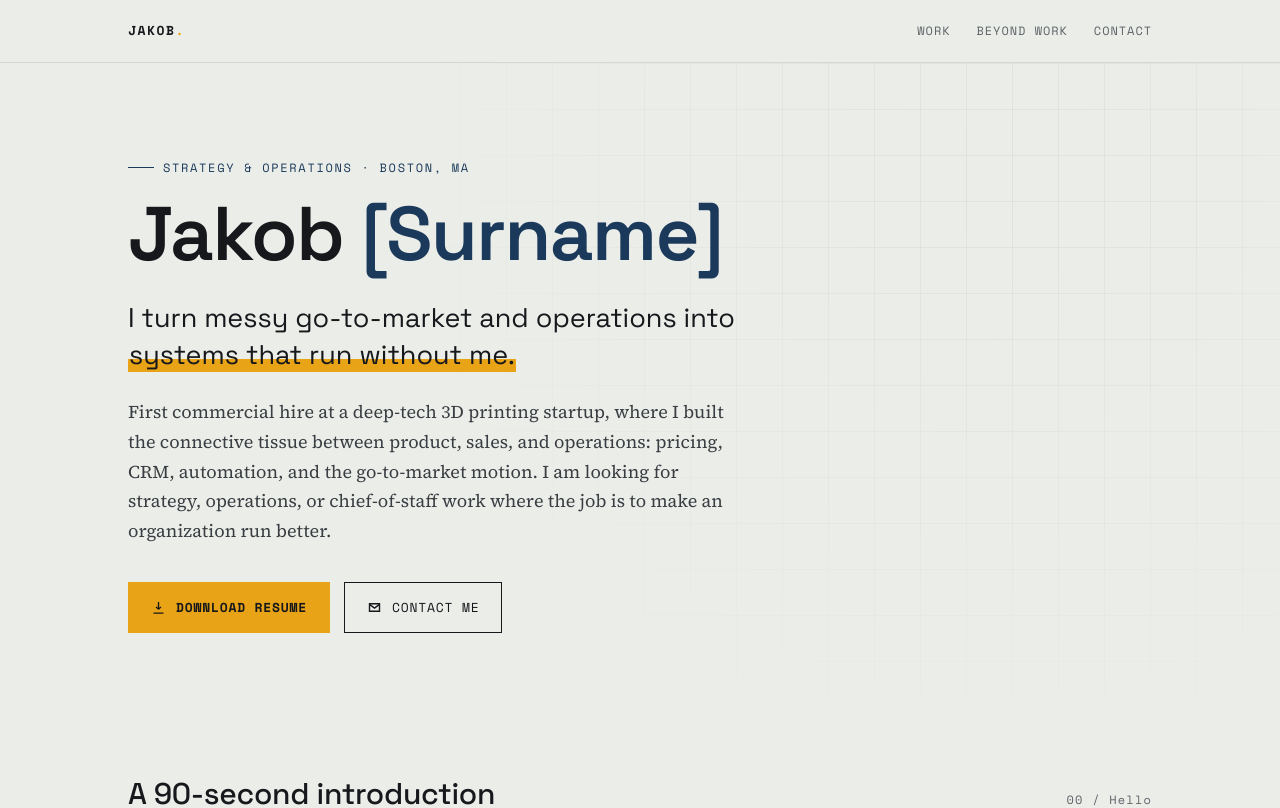
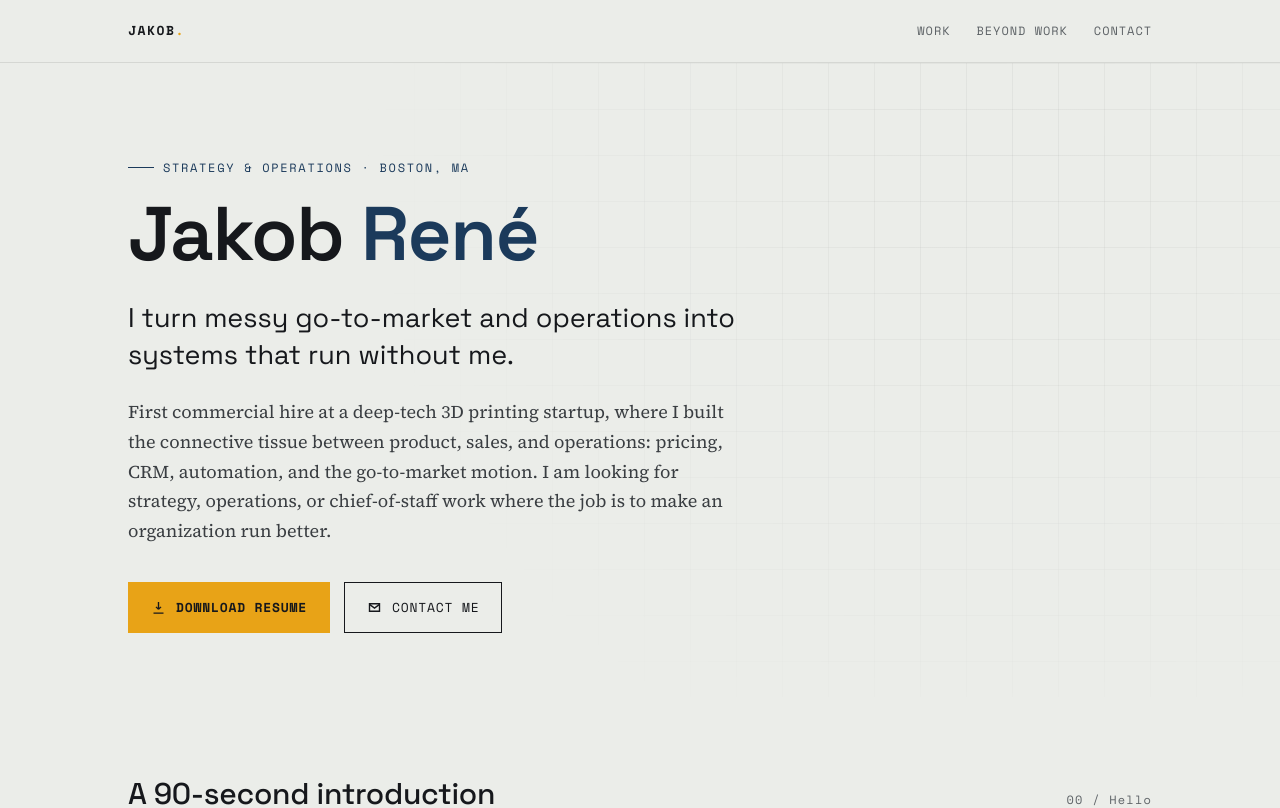
Before and after one commit to jakobrene/portfolio, a Next.js app: page / in a window 1280 px wide. Shown: the top 808 px of the page. Built offline with nearby package versions, Linux system fonts and the light colour scheme.

Commit message:
Set real name, drop amber highlight from hero oneliner
The highlighter-style background rendered too heavy/blocky for this
font; removed rather than keep tuning it.

```diff
--- a/app/globals.css
+++ b/app/globals.css
@@ -159,10 +159,6 @@ a {
   line-height: 1.38;
   margin: 26px 0 0;
   max-width: 640px;
-}
-.oneliner .hl {
-  background: linear-gradient(transparent 62%, var(--amber) 62%);
-  padding: 0 1px;
 }
 .lede {
   margin: 24px 0 0;
--- a/content/profile.ts
+++ b/content/profile.ts
@@ -1,7 +1,7 @@
 export const profile = {
   eyebrow: "Strategy & Operations · Boston, MA",
   firstName: "Jakob",
-  lastName: "[Surname]",
+  lastName: "René",
 
   oneliner: {
     pre: "I turn messy go-to-market and operations into ",
```
